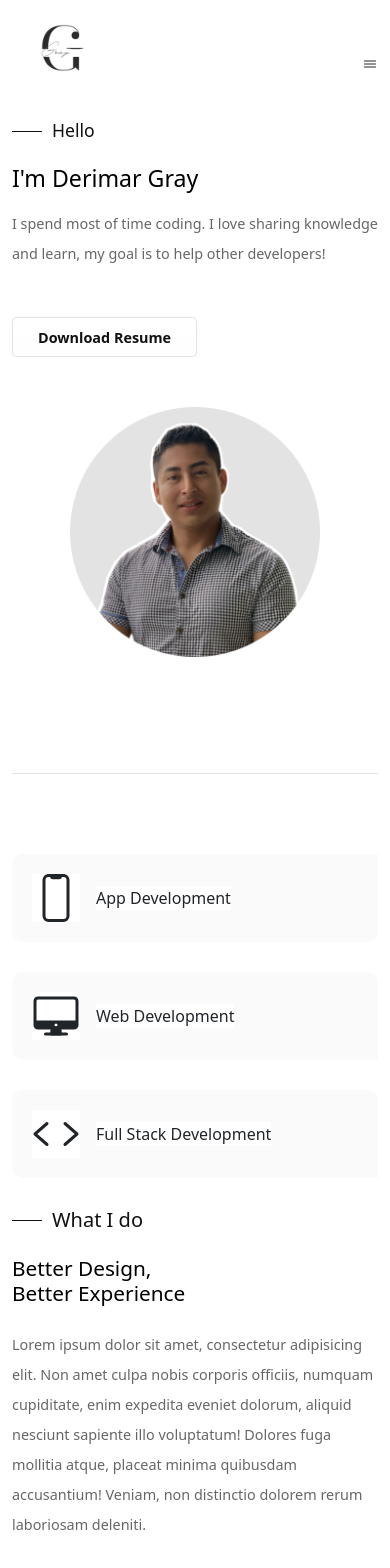
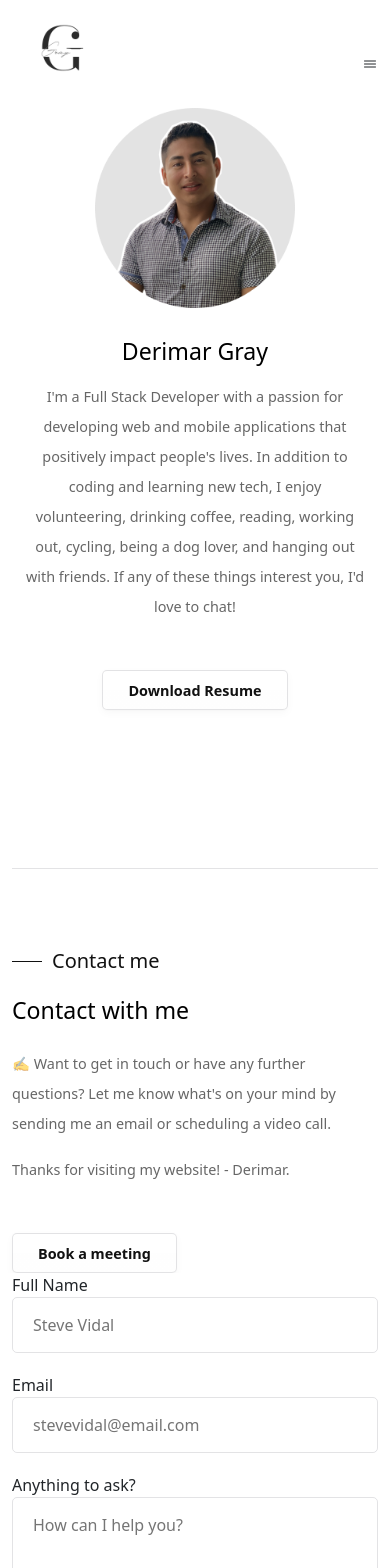
Before and after one commit to Derimarg/personal-website, a Next.js app: page / in a window 390 px wide. Shown: the top 1568 px of the page. Built offline with nearby package versions, Linux system fonts and the light colour scheme.

Commit message:
redesign hero section

```diff
--- a/components/Contact.js
+++ b/components/Contact.js
@@ -1,6 +1,7 @@
 import Link from 'next/link';
 import React from 'react';
 import { Col, Container, Row } from 'reactstrap';
+import { urls } from '../constants/constantsDB';
 
 import classes from '../styles/Contact.module.css';
 import Section from './Section';
@@ -20,11 +21,18 @@ const Contact = () => {
             <Subtitle subtitle='Contact me' />
             <h3 className='mt-4 mb-4'>Contact with me</h3>
             <p>
-              Want to get in touch or have any further questions? Let me know
-              what is on your ming by sending me an email or scheduling a video
-              call.
+              ✍️ Want to get in touch or have any further questions? Let me know
+              what&apos;s on your mind by sending me an email or scheduling a
+              video call.
             </p>
             <p>Thanks for visiting my website! - Derimar.</p>
+            <div className='mt-5'>
+              <button className='primary__btn'>
+                <Link target='_blank' href={urls.book_meeting}>
+                  Book a meeting
+                </Link>
+              </button>
+            </div>
           </Col>
           <Col lg='6' mg='6'>
             <form className={classes.form} onSubmit={submitHandler}>
@@ -56,8 +64,12 @@ const Contact = () => {
                   required
                 />
               </div>
-              <p className='mb-0'>By submitting this form, I acknowledge receipt.</p>
-              <p className='mt-0'>Fields marked with an asterisk (*) are required.</p>
+              <p className='mb-0'>
+                By submitting this form, I acknowledge receipt.
+              </p>
+              <p className='mt-0'>
+                Fields marked with an asterisk (*) are required.
+              </p>
               <button className='primary__btn' type='submit'>
                 Send
               </button>
--- a/components/Hero.js
+++ b/components/Hero.js
@@ -6,43 +6,41 @@ import Link from 'next/link';
 import profileImg from '../public/images/profile.png';
 
 import classes from '../styles/Hero.module.css';
-import Subtitle from './Subtitle';
 import { urls } from '../constants/constantsDB';
 
 const Hero = () => {
   return (
-    <section className={classes.hero}>
-      <Container>
-        <Row>
-          <Col lg='6' md='6'>
-            <div className={classes.hero__content}>
-              <Subtitle subtitle='Hello' />
-              <h3 className='mt-4 mb-3'>I&apos;m Derimar Gray</h3>
-              <p>
-                I spend most of time coding. I love sharing knowledge and learn,
-                my goal is to help other developers!
+    <header className='masthead'>
+      <div className='container px-4 px-lg-5 h-100'>
+        <div className='row gx-4 gx-lg-5 h-100 align-items-center justify-content-center text-center'>
+          <div
+            className={`col-lg-8 align-self-baseline mt-5 ${classes.team_member}`}
+          >
+            <Image
+              src={profileImg}
+              width={200}
+              height={200}
+              alt='Profile avatar'
+            />
+            <h3 className='mt-4 mb-3'>Derimar Gray</h3>
+            <p className='text-white-75 mb-5'>
+              I&apos;m a Full Stack Developer with a passion for developing web
+              and mobile applications that positively impact people&apos;s
+              lives. In addition to coding and learning new tech, I enjoy
+              volunteering, drinking coffee, reading, working out, cycling,
+              being a dog lover, and hanging out with friends. If any of these
+              things interest you, I&apos;d love to chat!
             </p>
+
             <div className='mt-5'>
               <button className='primary__btn'>
                 <Link href={urls.resume}>Download Resume</Link>
               </button>
             </div>
           </div>
-          </Col>
-
-          <Col lg='6' md='6'>
-            <div className={`${classes.hero__img} text-end`}>
-              <Image
-                alt='hero image'
-                src={profileImg}
-                width='400'
-                height='400'
-              />
         </div>
-          </Col>
-        </Row>
-      </Container>
-    </section>
+      </div>
+    </header>
   );
 };
 
--- a/constants/constantsDB.js
+++ b/constants/constantsDB.js
@@ -24,6 +24,7 @@ export const nav__links = [
 export const urls = {
   resume:
     'https://docs.google.com/document/d/1Fna6zzfGU7Or1K3exV4nTv_MeMXj1n29yGuGuuw4Khg/export?format=pdf',
+  book_meeting: 'https://calendly.com/derimargray/30min?month=2022-10',
 };
 const CONSTANTS = {
   nav__links,
--- a/pages/index.js
+++ b/pages/index.js
@@ -6,7 +6,7 @@ export default function Home() {
   return (
     <>
       <Hero />
-      <Services />
+      {/* <Services /> */}
       <Contact />
     </>
   );
--- a/styles/Hero.module.css
+++ b/styles/Hero.module.css
@@ -1,3 +1,16 @@
+header.masthead {
+  padding-top: 10rem;
+  padding-bottom: calc(10rem - 4.5rem);
+  background-position: center;
+  background-repeat: no-repeat;
+  background-attachment: scroll;
+  background-size: cover;
+}
+header.masthead h1,
+header.masthead .h1 {
+  font-size: 2.25rem;
+}
+
 .hero {
   padding-top: 60px !important;
 }
@@ -10,9 +23,28 @@
   padding-top: 50px;
 }
 
+.team_member {
+  margin-bottom: 3rem;
+  text-align: center;
+}
+.team_member .img {
+  width: 14rem;
+  height: 14rem;
+  border: 0.5rem solid rgba(0, 0, 0, 0.1);
+}
+.team_member h4,
+.team_member .h4 {
+  margin-top: 1.5rem;
+  margin-bottom: 0;
+}
+
 .hero__img {
   position: relative;
   z-index: 9;
+  width: 14rem;
+  height: 14rem;
+  border: 0.5rem solid rgba(0, 0, 0, 0.1);
+  border-radius: 50% !important;
 }
 
 .hero__img img {
@@ -75,8 +107,27 @@
   background: #808dad70;
   border-radius: 5px;
 }
+@media (min-width: 1200px) {
+  header.masthead h1,
+  header.masthead .h1 {
+    font-size: 3.5rem;
+  }
+}
+@media only screen and (max-width: 992px) {
+  header.masthead {
+    height: 100vh;
+    min-height: 40rem;
+    padding-top: 4.5rem;
+    padding-bottom: 0;
+  }
+  header.masthead p {
+    font-size: 1.15rem;
+  }
+  header.masthead h1,
+  header.masthead .h1 {
+    font-size: 3rem;
+  }
 
-@media only screen and (max-width: 992px) {
   .hero__content h2 {
     font-size: 1.5rem !important;
   }
--- a/styles/globals.css
+++ b/styles/globals.css
@@ -60,9 +60,12 @@ section {
   border-top: 1px solid var(--border-color-dark);
 }
 
+.rounded-circle {
+  border-radius: 50% !important;
+}
+
 .subtitle {
   color: var(--text-color-dark) !important;
-  color: var() !important;
   font-weight: 400;
   margin-left: 40px;
   position: relative;
```
Lines whose indentation alone changed are shown as unchanged.
